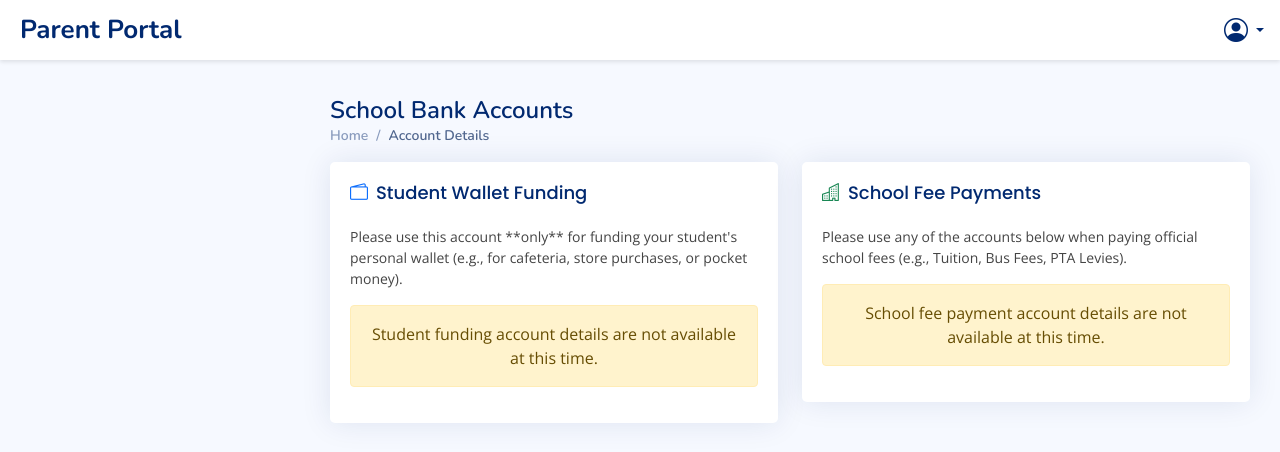
After one commit to Ziko278/ics, a Django app: template parent_portal/templates/parent_portal/account_detail.html in a window 1280 px wide. The commit adds this page. Shown: the top 452 px of the page. Run offline with Django 3.2, Linux system fonts and the light colour scheme; the template is opened without the code that fills it, so the values that code supplies are empty; parts of the project's set-up code (start-up, migrations or seed data) failed here and were passed over; some libraries are stand-ins or nearby versions.

Commit message:
finance changes

```diff
--- a/human_resource/models.py
+++ b/human_resource/models.py
@@ -33,7 +33,6 @@ class StaffModel(models.Model):
     """
     Represents a staff member in the school.
     """
-
     class Gender(models.TextChoices):
         MALE = 'MALE', 'MALE'
         FEMALE = 'FEMALE', 'FEMALE'
--- /dev/null
+++ b/parent_portal/templates/parent_portal/account_detail.html
@@ -0,0 +1,139 @@
+{% extends "parent_portal/layout.html" %}
+{% load humanize %}
+{% load static %}
+
+{% block content %}
+
+<div class="pagetitle">
+    <h1>School Bank Accounts</h1>
+    <nav>
+        <ol class="breadcrumb">
+            <li class="breadcrumb-item"><a href="{% url 'parent_dashboard' %}">Home</a></li>
+            <li class="breadcrumb-item active">Account Details</li>
+        </ol>
+    </nav>
+</div><!-- End Page Title -->
+
+<section class="section">
+    <div class="row">
+
+        <!-- Card 1: Student Wallet Funding -->
+        <div class="col-lg-6">
+            <div class="card">
+                <div class="card-body">
+                    <h5 class="card-title"><i class="bi bi-wallet2 me-2 text-primary"></i>Student Wallet Funding</h5>
+                    <p class="small">
+                        Please use this account **only** for funding your student's personal wallet (e.g., for cafeteria, store purchases, or pocket money).
+                    </p>
+
+                    {% if funding_account.account_number %}
+                        <dl class="row mt-3">
+                            <dt class="col-sm-4">Bank</dt>
+                            <dd class="col-sm-8">{{ funding_account.bank }}</dd>
+
+                            <dt class="col-sm-4">Account Name</dt>
+                            <dd class="col-sm-8">{{ funding_account.account_name }}</dd>
+
+                            <dt class="col-sm-4">Account Number</dt>
+                            <dd class="col-sm-8">
+                                <span id="funding-acc-num">{{ funding_account.account_number }}</span>
+                                <button class="btn btn-outline-secondary btn-sm py-0 px-2 ms-2"
+                                        onclick="copyToClipboard('{{ funding_account.account_number }}', this)">
+                                    <i class="bi bi-clipboard"></i>
+                                    <span class="copy-text">Copy</span>
+                                </button>
+                            </dd>
+                        </dl>
+                    {% else %}
+                        <div class="alert alert-warning text-center">
+                            Student funding account details are not available at this time.
+                        </div>
+                    {% endif %}
+                </div>
+            </div>
+        </div>
+
+        <!-- Card 2: School Fee Payments -->
+        <div class="col-lg-6">
+            <div class="card">
+                <div class="card-body">
+                    <h5 class="card-title"><i class="bi bi-building me-2 text-success"></i>School Fee Payments</h5>
+                    <p class="small">
+                        Please use any of the accounts below when paying official school fees (e.g., Tuition, Bus Fees, PTA Levies).
+                    </p>
+
+                    {% if school_account_list %}
+                        <ul class="list-group list-group-flush">
+                            {% for account in school_account_list %}
+
+                                    <li class="list-group-item px-0">
+                                        <div class="d-flex w-100 justify-content-between">
+                                            <h6 class="mb-1">{{ account.bank_name }}</h6>
+                                        </div>
+                                        <p class="mb-1">{{ account.account_name }}</p>
+                                        <div class="d-flex w-100 justify-content-between">
+                                            <strong class="text-dark" id="fee-acc-num-{{ forloop.counter }}">{{ account.account_number }}</strong>
+                                            <button class="btn btn-outline-success btn-sm py-0 px-2"
+                                                    onclick="copyToClipboard('{{ account.account_number }}', this)">
+                                                <i class="bi bi-clipboard"></i>
+                                                <span class="copy-text">Copy</span>
+                                            </button>
+                                        </div>
+                                    </li>
+                            {% endfor %}
+                        </ul>
+                    {% else %}
+                        <div class="alert alert-warning text-center">
+                            School fee payment account details are not available at this time.
+                        </div>
+                    {% endif %}
+                </div>
+            </div>
+        </div>
+
+    </div>
+</section>
+
+<!-- Hidden textarea for copy-to-clipboard functionality -->
+<textarea id="clipboard-helper" style="position: absolute; left: -9999px;"></textarea>
+
+<script>
+function copyToClipboard(text, buttonElement) {
+    const helperTextarea = document.getElementById('clipboard-helper');
+    helperTextarea.value = text;
+    helperTextarea.select();
+    helperTextarea.setSelectionRange(0, 99999); // For mobile devices
+
+    try {
+        // Use execCommand as per instructions for iFrame compatibility
+        document.execCommand('copy');
+
+        // Visual feedback
+        if (buttonElement) {
+            const copyText = buttonElement.querySelector('.copy-text');
+            const originalText = copyText.innerHTML;
+            copyText.innerHTML = "Copied!";
+            buttonElement.classList.remove('btn-outline-secondary', 'btn-outline-success');
+            buttonElement.classList.add('btn-success');
+
+            setTimeout(() => {
+                copyText.innerHTML = originalText;
+                buttonElement.classList.remove('btn-success');
+                if (buttonElement.classList.contains('text-success')) {
+                     buttonElement.classList.add('btn-outline-success');
+                } else {
+                     buttonElement.classList.add('btn-outline-secondary');
+                }
+            }, 2000);
+        }
+
+    } catch (err) {
+        console.error('Failed to copy text: ', err);
+        // Fallback for user (though alert is discouraged, it's a fallback)
+        const copyText = buttonElement.querySelector('.copy-text');
+        copyText.innerHTML = "Error!";
+    }
+}
+</script>
+
+{% endblock %}
--- a/parent_portal/templates/parent_portal/layout.html
+++ b/parent_portal/templates/parent_portal/layout.html
@@ -126,6 +126,7 @@
             <li><a class="dropdown-item" href="{% url 'parent_fee_list' %}">View Invoices</a></li>
             <li><a class="dropdown-item" href="{% url 'parent_fee_upload' %}">Upload Payment Proof</a></li>
             <li><a class="dropdown-item" href="{% url 'parent_fee_history' %}">Uploaded Proof History</a></li>
+            <li><a class="dropdown-item" href="{% url 'parent_account_detail' %}">Payment Accounts</a></li>
           </ul>
         </li>
          <li class="nav-item">
--- a/parent_portal/urls.py
+++ b/parent_portal/urls.py
@@ -12,6 +12,7 @@ urlpatterns = [
     path('dashboard/', views.DashboardView.as_view(), name='parent_dashboard'),
 
     # --- Fees ---
+    path('account-details/', views.AccountDetailView.as_view(), name='parent_account_detail'),
     path('fees/', views.FeeInvoiceListView.as_view(), name='parent_fee_list'),
     path('fees/invoice/<int:pk>/', views.FeeInvoiceDetailView.as_view(), name='parent_fee_invoice_detail'), # Added detail view
     path('fees/upload/', views.FeeUploadView.as_view(), name='parent_fee_upload'),
```
Also changed, not shown: parent_portal/templates/parent_portal/dashboard.html (+24 -4 lines), parent_portal/views.py (+44 -25 lines).
